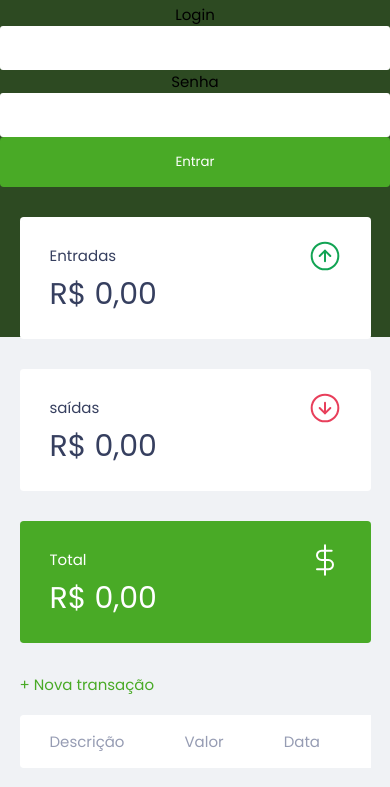
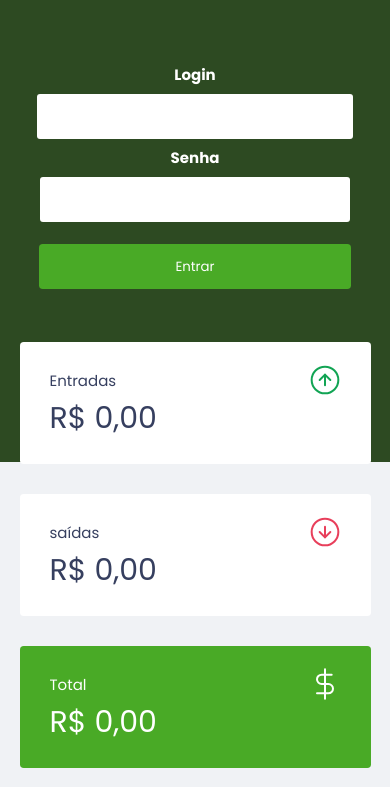
Before and after one commit to rafamoraes89/Maratona_Discover_Rocket_Seat_01_02_2021, a plain HTML site: page index.html in a window 390 px wide. Shown: the part 57-844 px from the top of the page. Drawn offline with Linux system fonts and the light colour scheme.

Commit message:
Update style.css

```diff
--- a/style.css
+++ b/style.css
@@ -105,15 +105,44 @@ button:hover {
 
 /* header =====================================*/
 header {
+    width: 100vw;
     background: #2d4a22;
     padding:2rem 0 10rem;
-    text-align: center;
+}
 
+#cabecalho {
+    width: min(90vw, 800px);
+    margin: auto;
+    display: flex;
+    background: #2d4a22;
+    justify-content: space-between;
+    flex-wrap: wrap;
 }
 
 header h1 {
     color: #fff;
     font-weight: 100;
+}
+
+
+#f {
+    align-items: center;
+    color: white;
+}
+
+#login, #password {
+    height: 2rem;
+    width: 10rem;
+}
+
+.l {
+   font-weight: bold;
+}
+
+#bl {
+    width: 7rem;
+    height: 2rem;
+    margin-left:1rem;
 }
 
 /* balance =====================================*/
@@ -313,3 +342,45 @@ footer {
         gap: 2rem;
     }
 }
+
+@media (max-width: 800px) {
+    #cabecalho {
+        width: min(90vw, 800px);
+        margin: 0 auto;
+        display: block;
+        text-align: center;
+
+    }
+    .l {
+        display: block;
+        margin: 0.5rem 0;
+    }
+
+    #login {
+        height: 3rem;
+        display: block;
+        width: 90%;
+        margin: 0 auto;
+    }
+
+    #password {
+        height: 3rem;
+        display: block;
+        width: 88.5%;
+        margin: 0 auto;
+    }
+
+    #bl {
+        height: 3rem;
+        display: block;
+        width: 89%;
+        margin: 1.5rem auto;
+    }
+
+    #f {
+        position: relative;
+        text-align: center;
+        margin: 4rem 0 0 0;
+
+    }
+}
```
